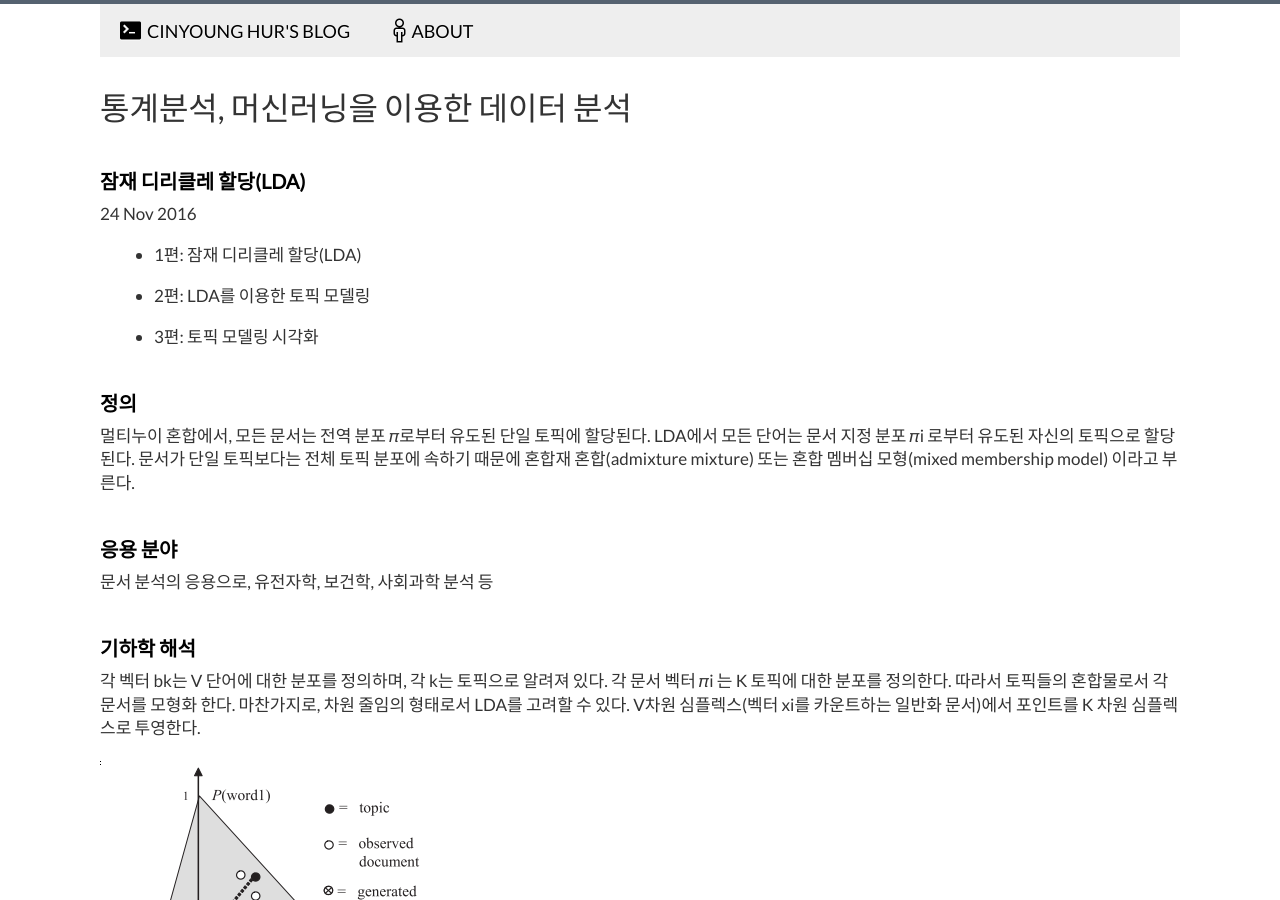
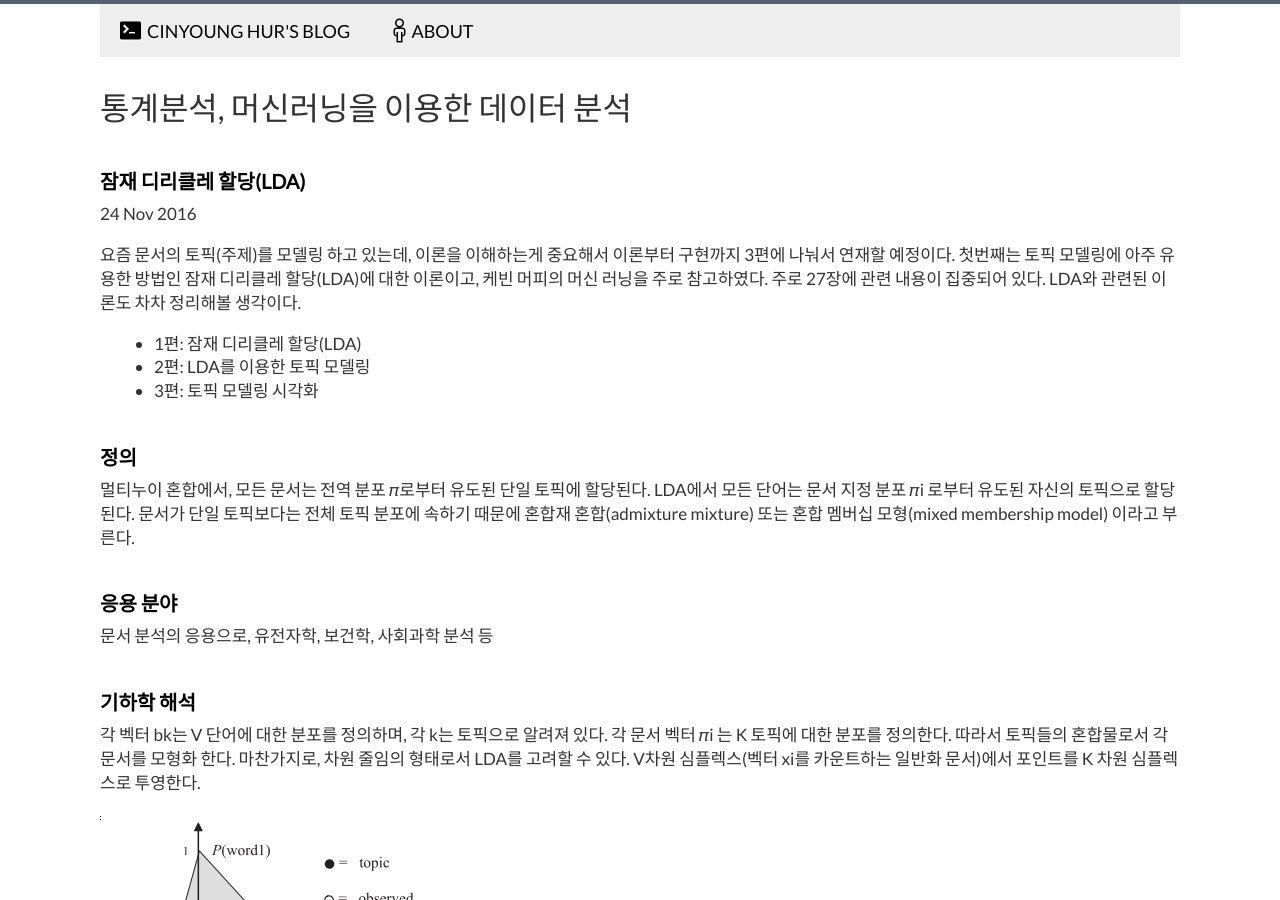
Before and after one commit to hurcy/hurcy.github.io, a Jekyll site: the page built from _posts/2016-11-24-잠재-디리클레-할당(LDA).md, in a window 1280 px wide and 900 px high. Built offline with Jekyll 4.4.1, drawn with Linux system fonts in a browser that asks for light colours; comment, search, counter and statistics services are not loaded.

Commit message:
Update lda post

```diff
--- a/_posts/2016-11-24-잠재-디리클레-할당(LDA).md
+++ b/_posts/2016-11-24-잠재-디리클레-할당(LDA).md
@@ -5,13 +5,13 @@ categories: ko
 source-id: 12qy1urWOVsf6QfMyT8MFVrf2CVOcvcakz9hh12mFCQs
 published: true
 ---
+
+요즘 문서의 토픽(주제)를 모델링 하고 있는데, 이론을 이해하는게 중요해서 이론부터 구현까지 3편에 나눠서 연재할 예정이다. 첫번째는 토픽 모델링에 아주 유용한 방법인 잠재 디리클레 할당(LDA)에 대한 이론이고, 케빈 머피의 머신 러닝을 주로 참고하였다. 주로 27장에 관련 내용이 집중되어 있다. LDA와 관련된 이론도 차차 정리해볼 생각이다.
+
 * 1편: 잠재 디리클레 할당(LDA)
-
 * 2편: LDA를 이용한 토픽 모델링
-
 * 3편: 토픽 모델링 시각화
 
-<!--more-->
 
 ## 정의
 
```
